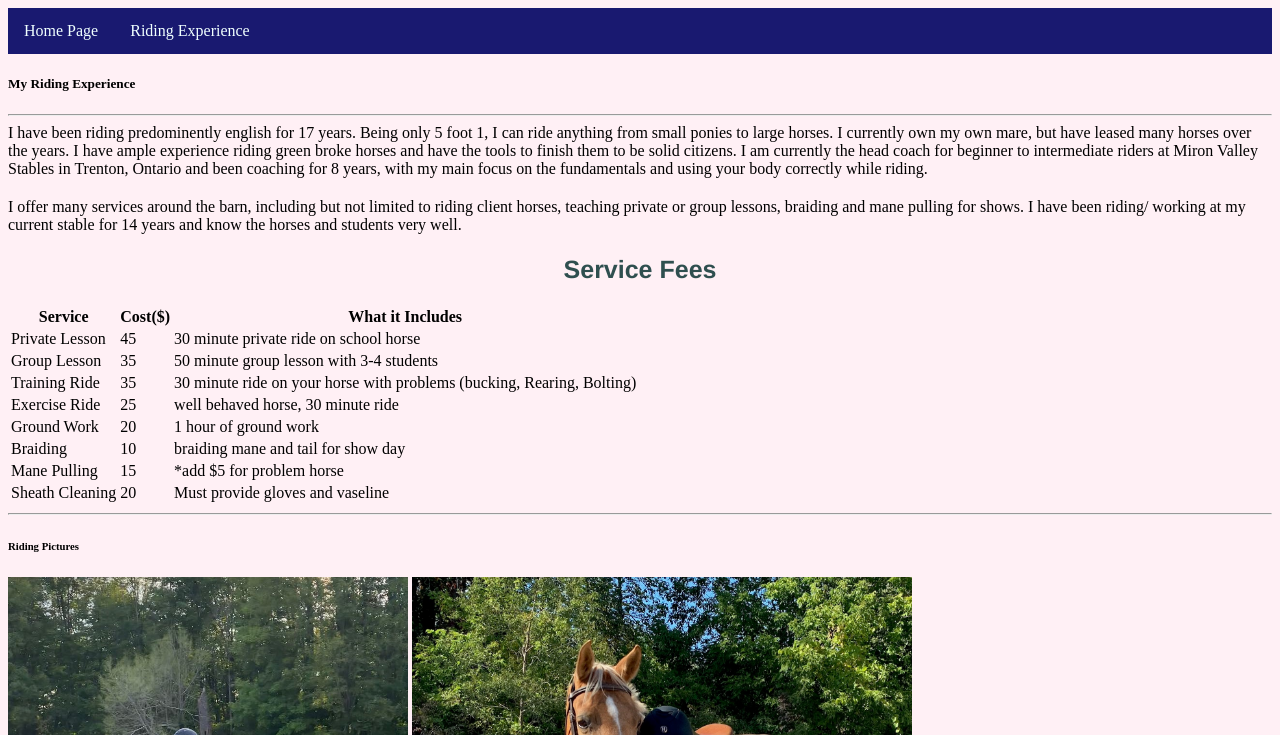
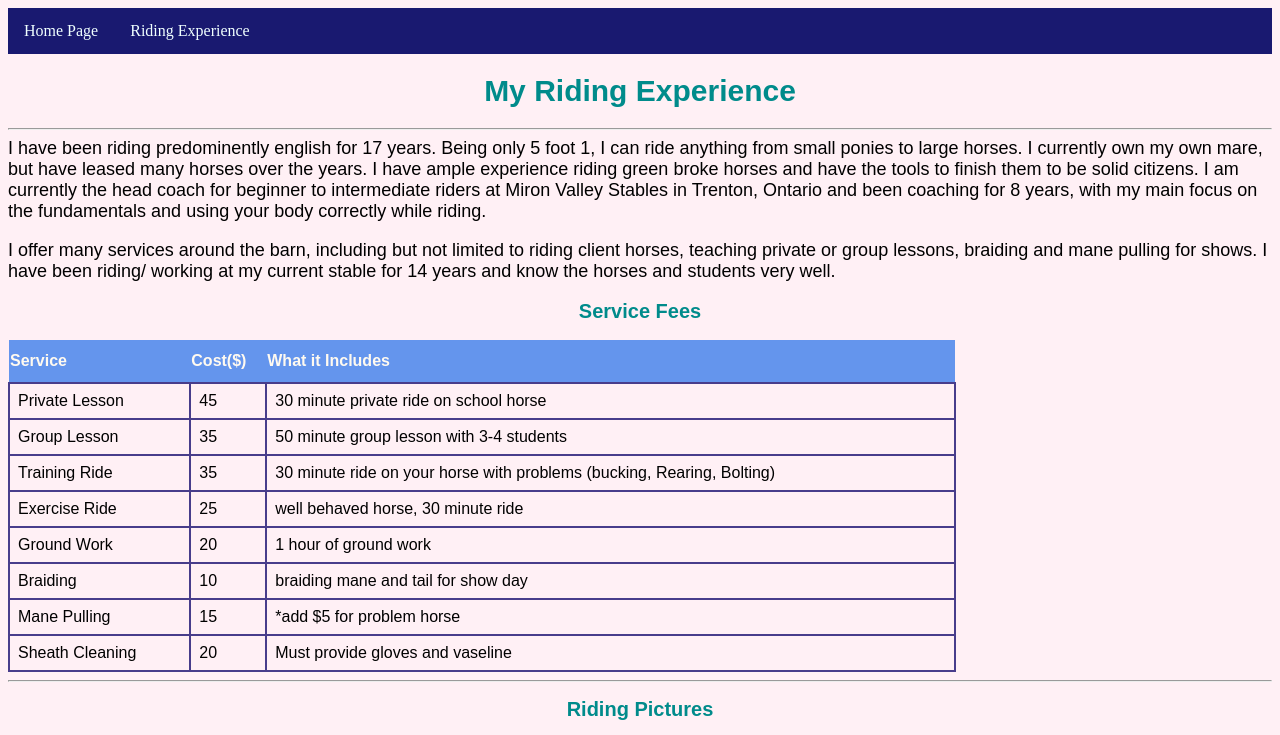
Before and after one commit to daniellebrazeau/daniellebrazeau.github.io, a plain HTML site: page secondpage.html in a window 1280 px wide. Shown: the top 735 px of the page. Drawn offline with Linux system fonts and the light colour scheme.

Commit message:
Update secondpage.html

```diff
--- a/secondpage.html
+++ b/secondpage.html
@@ -2,7 +2,7 @@
 <html lang="en">
   <body>
     <head>
-      <link rel="stylesheet" href="mycss.css">
+      <link rel="stylesheet" href="mycss2.css">
     </head>
 
      <!-- navigation Bar-->
@@ -13,7 +13,7 @@
 <!-- second page -->
 </ul>
  <!-- A blurb about my riding experience -->
-   <h5> My Riding Experience </h5>
+   <h1> My Riding Experience </h1>
 <hr>
     <div>
       <p2> I have been riding predominently english for 17 years.
@@ -76,7 +76,7 @@
 
 </table>
 <hr>
-  <h6> Riding Pictures </h6>
+  <h2> Riding Pictures </h2>
 
   <img src="image4.jpeg" alt="horse jumping" width="400" height="500">
   <img src="DixieandI.jpeg" alt="ribbons" width="500" height="500">
```
